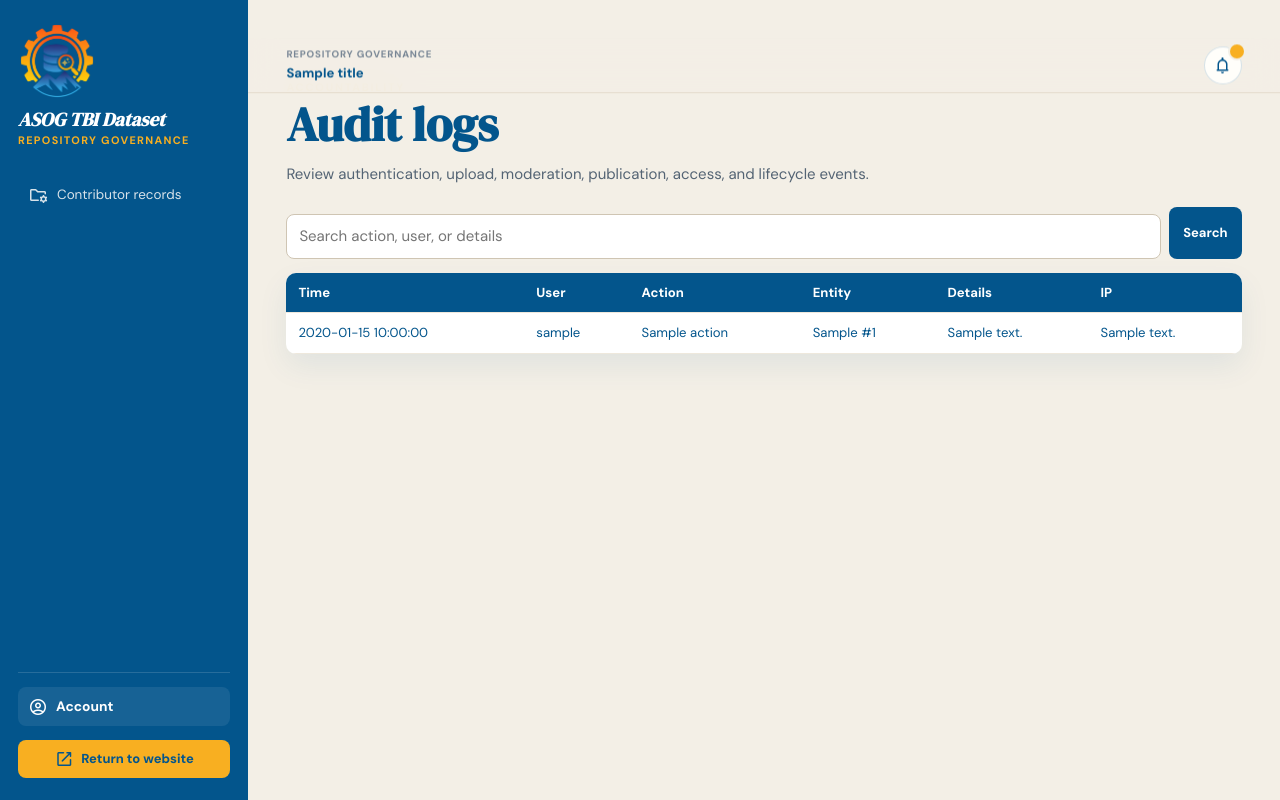
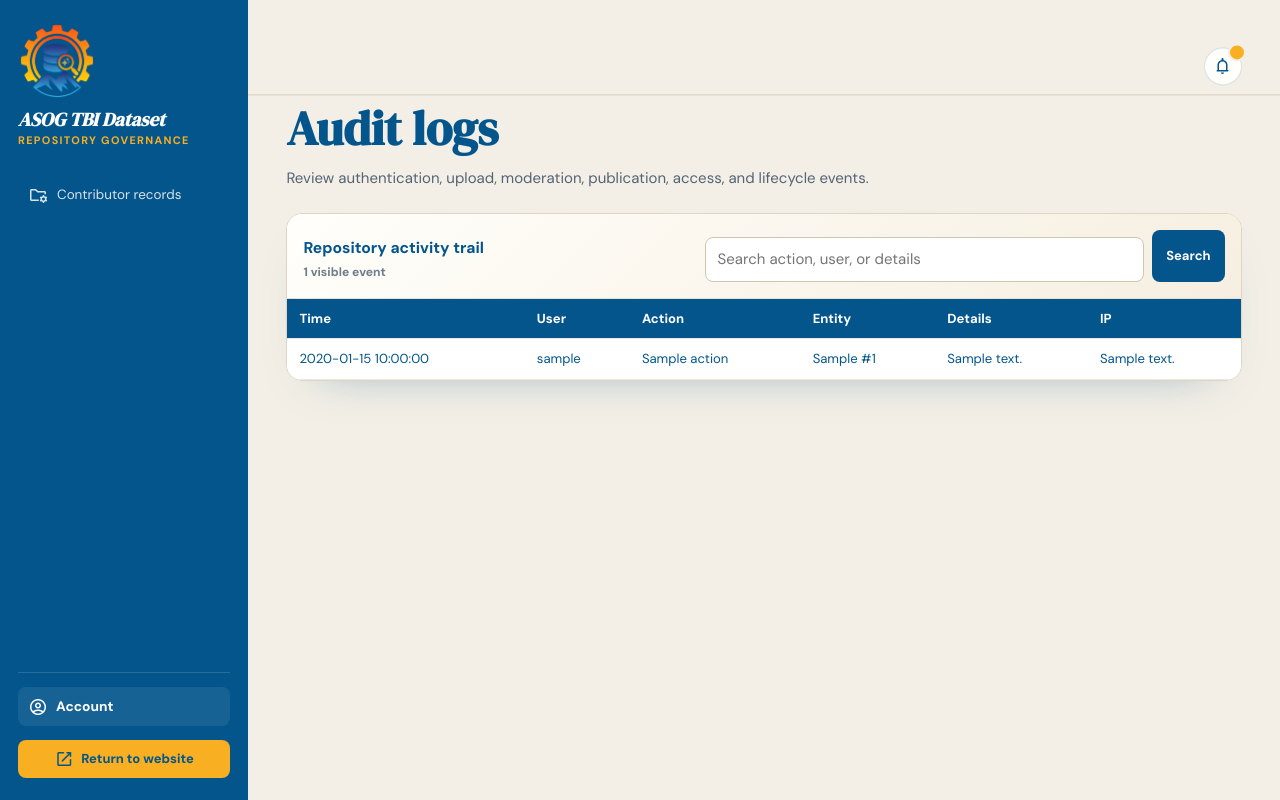
Before and after one commit to mprestado/asogtbi-dataset-repository, a CodeIgniter 4 app: the page made by app/Views/admin/audit_logs.php in a window 1280 px wide. Run offline with PHP 8.4 and a stand-in for CodeIgniter, Linux system fonts and the light colour scheme; the template is opened without the code that fills it: most values are stand-ins (such as "Sample title", 1, 10 or a date in 2020); data that the repository does not hold is empty; some libraries are stand-ins or nearby versions.

Commit message:
fix admin header layering

```diff
--- a/app/Views/admin/audit_logs.php
+++ b/app/Views/admin/audit_logs.php
@@ -1,6 +1,22 @@
 <?= $this->extend('layouts/portal') ?>
 <?= $this->section('content') ?>
-<header class="portal-heading"><p class="eyebrow">Accountability</p><h1>Audit logs</h1><p>Review authentication, upload, moderation, publication, access, and lifecycle events.</p></header>
-<form class="portal-search" method="get"><input type="search" name="q" value="<?= esc($search) ?>" placeholder="Search action, user, or details"><button class="button" type="submit">Search</button></form>
-<div class="table-wrap"><table class="portal-table"><thead><tr><th>Time</th><th>User</th><th>Action</th><th>Entity</th><th>Details</th><th>IP</th></tr></thead><tbody><?php foreach ($logs as $log): ?><tr><td><?= esc($log['created_at']) ?></td><td><?= esc($log['user_name'] ?? 'System') ?></td><td><?= esc($log['action']) ?></td><td><?= esc(($log['entity_type'] ?? '-') . ($log['entity_id'] ? ' #' . $log['entity_id'] : '')) ?></td><td><?= esc($log['details'] ?? '') ?></td><td><?= esc($log['ip_address'] ?? '') ?></td></tr><?php endforeach; ?></tbody></table></div>
+<header class="portal-heading portal-heading--wide">
+    <p class="eyebrow">Accountability</p>
+    <h1>Audit logs</h1>
+    <p>Review authentication, upload, moderation, publication, access, and lifecycle events.</p>
+</header>
+
+<section class="audit-log-shell">
+    <div class="audit-log-toolbar">
+        <div>
+            <strong>Repository activity trail</strong>
+            <small><?= count($logs) ?> visible <?= count($logs) === 1 ? 'event' : 'events' ?></small>
+        </div>
+        <form class="portal-search audit-log-search" method="get">
+            <input type="search" name="q" value="<?= esc($search) ?>" placeholder="Search action, user, or details">
+            <button class="button" type="submit">Search</button>
+        </form>
+    </div>
+    <div class="table-wrap audit-log-table"><table class="portal-table"><thead><tr><th>Time</th><th>User</th><th>Action</th><th>Entity</th><th>Details</th><th>IP</th></tr></thead><tbody><?php foreach ($logs as $log): ?><tr><td><?= esc($log['created_at']) ?></td><td><?= esc($log['user_name'] ?? 'System') ?></td><td><?= esc($log['action']) ?></td><td><?= esc(($log['entity_type'] ?? '-') . ($log['entity_id'] ? ' #' . $log['entity_id'] : '')) ?></td><td><?= esc($log['details'] ?? '') ?></td><td><?= esc($log['ip_address'] ?? '') ?></td></tr><?php endforeach; ?></tbody></table></div>
+</section>
 <?= $this->endSection() ?>
--- a/app/Views/layouts/portal.php
+++ b/app/Views/layouts/portal.php
@@ -78,7 +78,6 @@
     </aside>
     <main class="portal-main">
         <header class="portal-topbar">
-            <div><small>Repository governance</small><strong><?= esc((string) ($title ?? 'Workspace')) ?></strong></div>
             <?= view('components/notification_menu', [
                 'headerNotifications' => $headerNotifications,
                 'unreadNotificationCount' => $unreadNotificationCount,
```
Also changed, not shown: public/assets/css/app.css.
